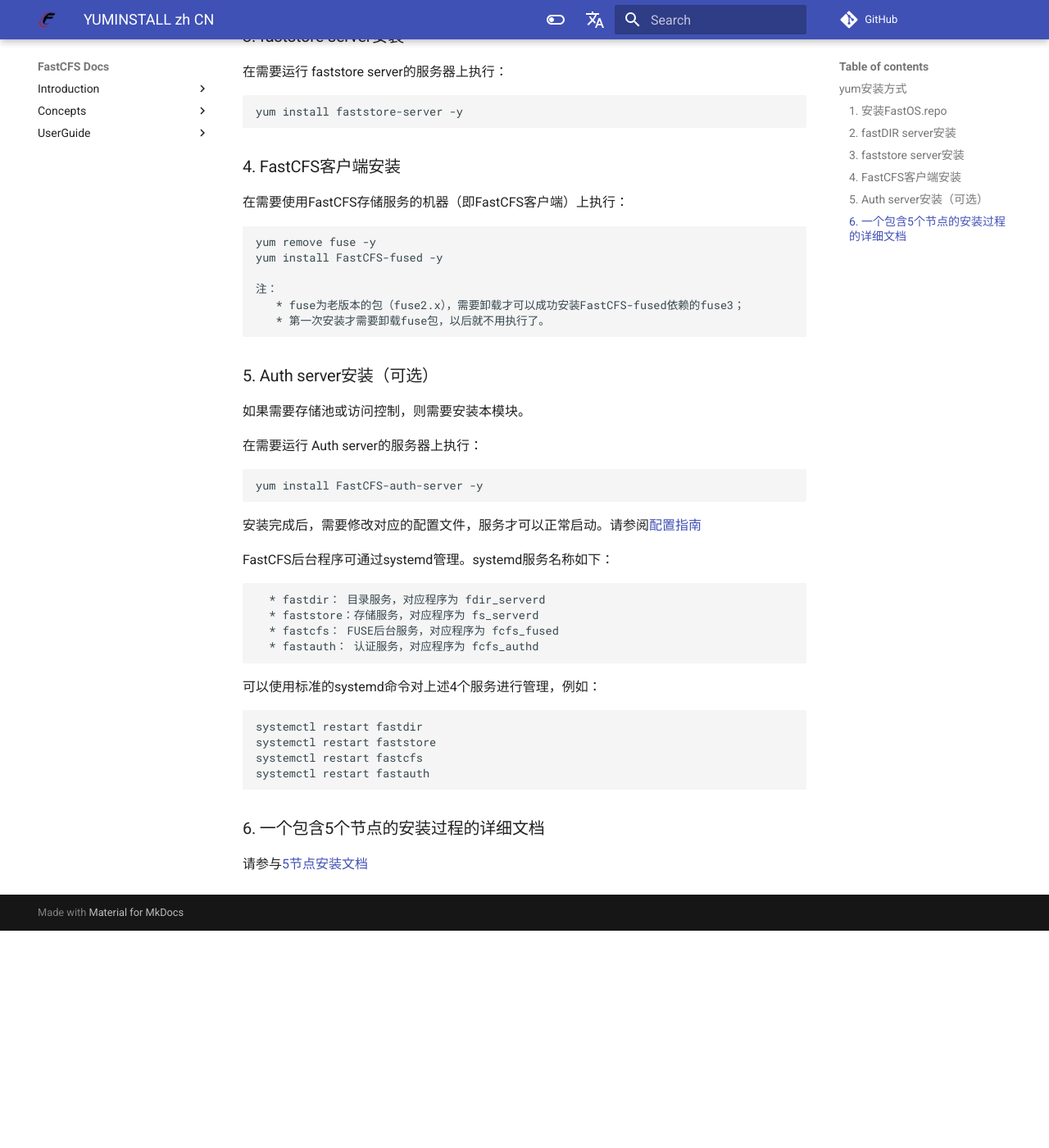
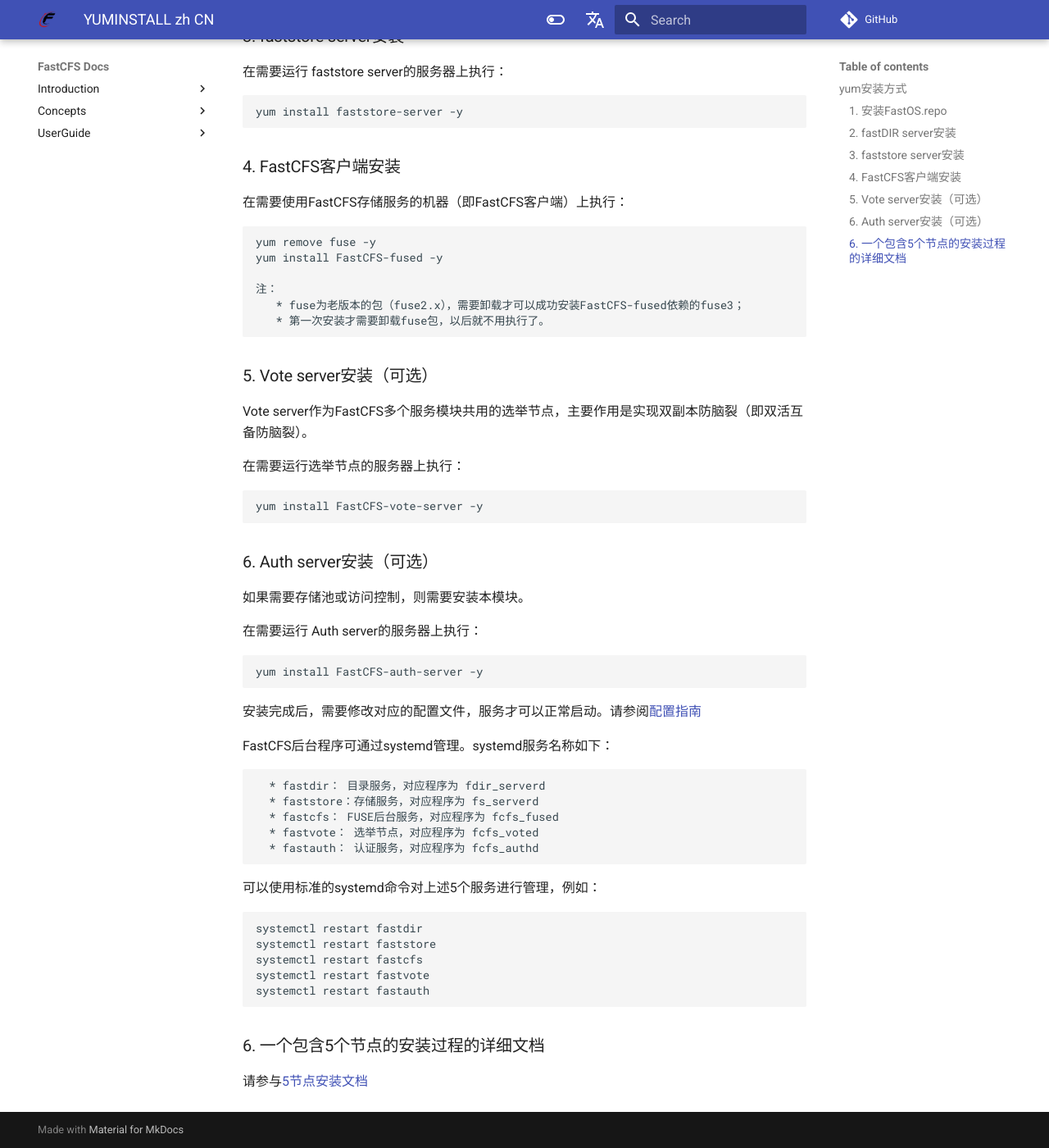
Before and after one commit to happyfish100/FastCFS, an MkDocs documentation site: the page built from docs/YUMINSTALL-zh_CN.md, in a window 1280 px wide and 1400 px high, scrolled down 718 px. Shown: the whole window at 82% size. Built offline with MkDocs 1.6.1 and Material for MkDocs 9.7.7, drawn with Linux system fonts in a browser that asks for light colours; comment, search, counter and statistics services are not loaded; the version menu is left out; before the commit the page ends 1853 px from its top, so only the background shows below that.

Commit message:
add docs/VoteNode-zh_CN.md

````diff
--- a/docs/YUMINSTALL-zh_CN.md
+++ b/docs/YUMINSTALL-zh_CN.md
@@ -43,7 +43,16 @@ yum install FastCFS-fused -y
    * 第一次安装才需要卸载fuse包，以后就不用执行了。
 ```
 
-### 5. Auth server安装（可选）
+### 5. Vote server安装（可选）
+
+Vote server作为FastCFS多个服务模块共用的选举节点，主要作用是实现双副本防脑裂（即双活互备防脑裂）。
+
+在需要运行选举节点的服务器上执行：
+```
+yum install FastCFS-vote-server -y
+```
+
+### 6. Auth server安装（可选）
 
 如果需要存储池或访问控制，则需要安装本模块。
 
@@ -59,14 +68,16 @@ FastCFS后台程序可通过systemd管理。systemd服务名称如下：
   * fastdir： 目录服务，对应程序为 fdir_serverd
   * faststore：存储服务，对应程序为 fs_serverd
   * fastcfs： FUSE后台服务，对应程序为 fcfs_fused
+  * fastvote： 选举节点，对应程序为 fcfs_voted
   * fastauth： 认证服务，对应程序为 fcfs_authd
 ```
 
-可以使用标准的systemd命令对上述4个服务进行管理，例如：
+可以使用标准的systemd命令对上述5个服务进行管理，例如：
 ```
 systemctl restart fastdir
 systemctl restart faststore
 systemctl restart fastcfs
+systemctl restart fastvote
 systemctl restart fastauth
 ```
 ### 6. 一个包含5个节点的安装过程的详细文档
````
Also changed, not shown: docs/AUTH-zh_CN.md (+1 -0 lines), docs/CONFIGURE-zh_CN.md (+8 -3 lines), docs/VoteNode-zh_CN.md (added, +129 -0 lines).
